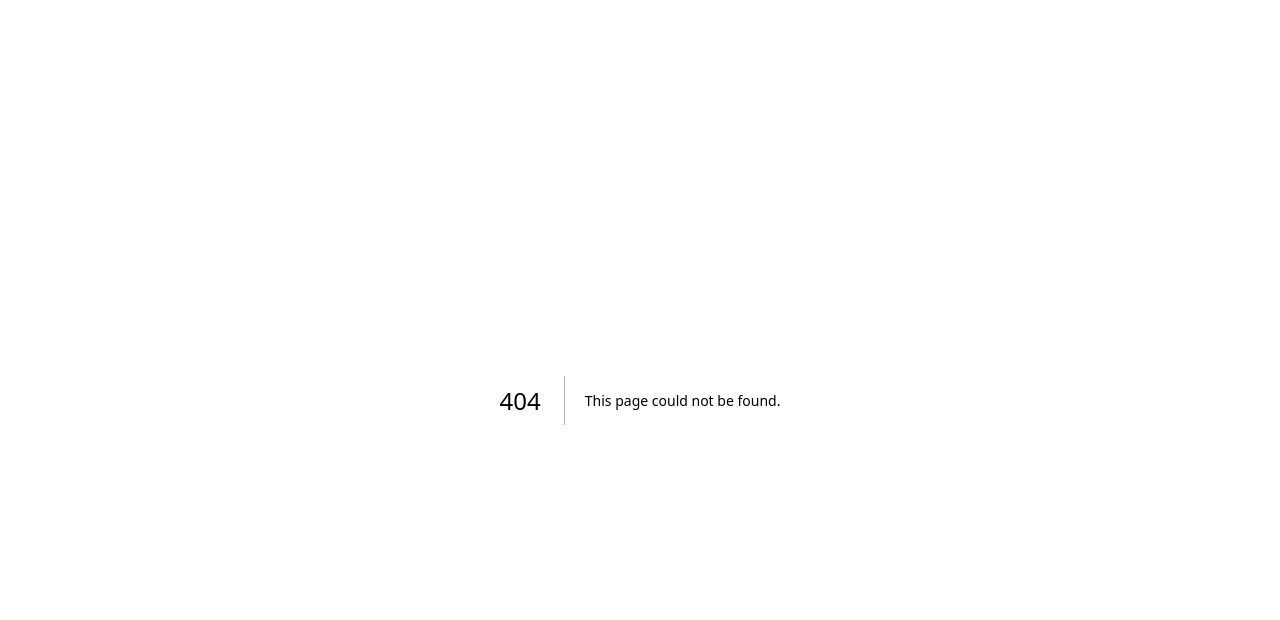
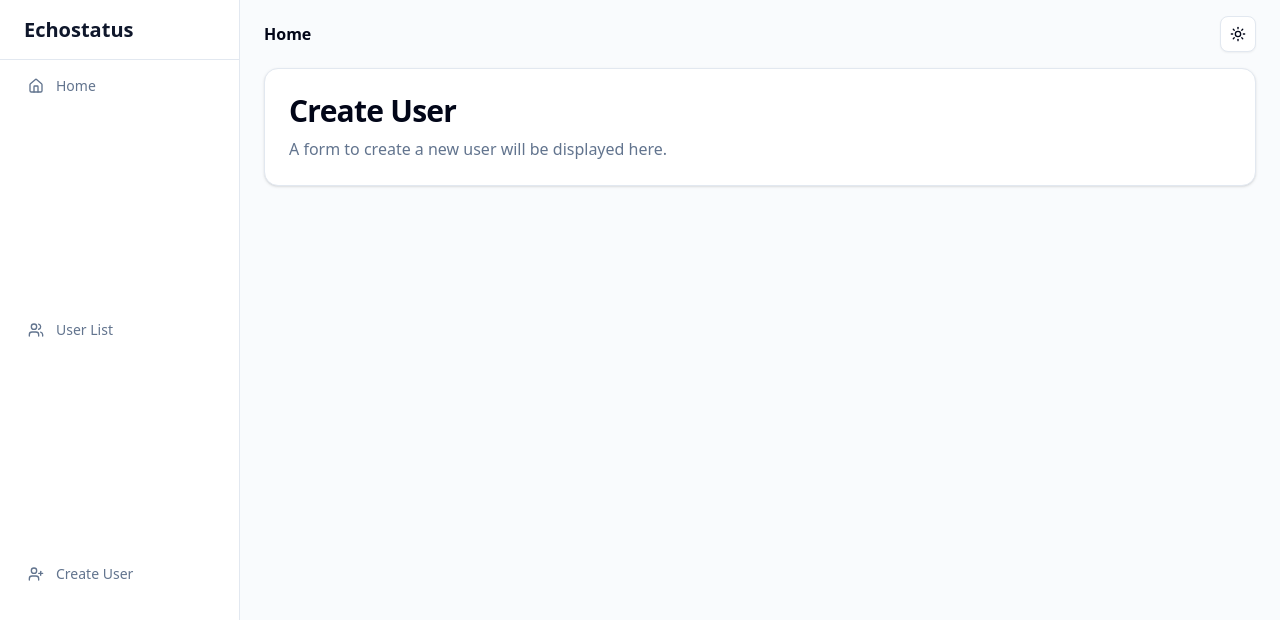
Before and after one commit to robertplaut/echostatus, a Next.js app: page /users/create in a window 1280 px wide. Before the commit this address had no page. Shown: the top 620 px of the page. Built offline with nearby package versions, Linux system fonts and the light colour scheme.

Commit message:
feat(navigation): add sidebar links and pages (#4)
Co-authored-by: Robert Plaut <robertplaut@gmail.com>

```diff
--- a/src/app/(dashboard)/layout.tsx
+++ b/src/app/(dashboard)/layout.tsx
@@ -1,5 +1,7 @@
 // file: src/app/(dashboard)/layout.tsx
 import React from "react";
+import Link from "next/link";
+import { Home, UserPlus, Users } from "lucide-react";
 import { ModeToggle } from "@/components/mode-toggle";
 
 export default function DashboardLayout({
@@ -11,10 +13,39 @@ export default function DashboardLayout({
     <div className="flex min-h-screen w-full flex-col bg-muted/40">
       {/* Sidebar */}
       <aside className="fixed inset-y-0 left-0 z-10 hidden w-60 flex-col border-r bg-background sm:flex">
-        <nav className="flex flex-col items-center gap-4 px-2 sm:py-5">
-          <h1 className="text-2xl font-bold text-primary">Echostatus</h1>
-          {/* Sidebar navigation links will go here */}
-        </nav>
+        <div className="flex h-full max-h-screen flex-col gap-2">
+          <div className="flex h-14 items-center border-b px-4 lg:h-[60px] lg:px-6">
+            <Link
+              href="/"
+              className="flex items-center gap-2 font-semibold text-primary"
+            >
+              <span className="text-xl font-bold">Echostatus</span>
+            </Link>
+          </div>
+          <nav className="flex-1 grid items-start px-2 text-sm font-medium lg:px-4">
+            <Link
+              href="/"
+              className="flex items-center gap-3 rounded-lg px-3 py-2 text-muted-foreground transition-all hover:text-primary"
+            >
+              <Home className="h-4 w-4" />
+              Home
+            </Link>
+            <Link
+              href="/users"
+              className="flex items-center gap-3 rounded-lg px-3 py-2 text-muted-foreground transition-all hover:text-primary"
+            >
+              <Users className="h-4 w-4" />
+              User List
+            </Link>
+            <Link
+              href="/users/create"
+              className="flex items-center gap-3 rounded-lg px-3 py-2 text-muted-foreground transition-all hover:text-primary"
+            >
+              <UserPlus className="h-4 w-4" />
+              Create User
+            </Link>
+          </nav>
+        </div>
       </aside>
 
       {/* Main Content Area */}
--- /dev/null
+++ b/src/app/(dashboard)/users/create/page.tsx
@@ -0,0 +1,15 @@
+// file: src/app/(dashboard)/users/create/page.tsx
+export default function CreateUserPage() {
+  return (
+    <main className="grid flex-1 items-start gap-4 p-4 sm:px-6 sm:py-0 md:gap-8">
+      <div className="rounded-xl border bg-card text-card-foreground shadow">
+        <div className="p-6">
+          <h2 className="text-3xl font-bold tracking-tight">Create User</h2>
+          <p className="mt-2 text-muted-foreground">
+            A form to create a new user will be displayed here.
+          </p>
+        </div>
+      </div>
+    </main>
+  );
+}
--- /dev/null
+++ b/src/app/(dashboard)/users/page.tsx
@@ -0,0 +1,15 @@
+// file: src/app/(dashboard)/users/page.tsx
+export default function UserListPage() {
+  return (
+    <main className="grid flex-1 items-start gap-4 p-4 sm:px-6 sm:py-0 md:gap-8">
+      <div className="rounded-xl border bg-card text-card-foreground shadow">
+        <div className="p-6">
+          <h2 className="text-3xl font-bold tracking-tight">User List</h2>
+          <p className="mt-2 text-muted-foreground">
+            A list of all users will be displayed here.
+          </p>
+        </div>
+      </div>
+    </main>
+  );
+}
```
